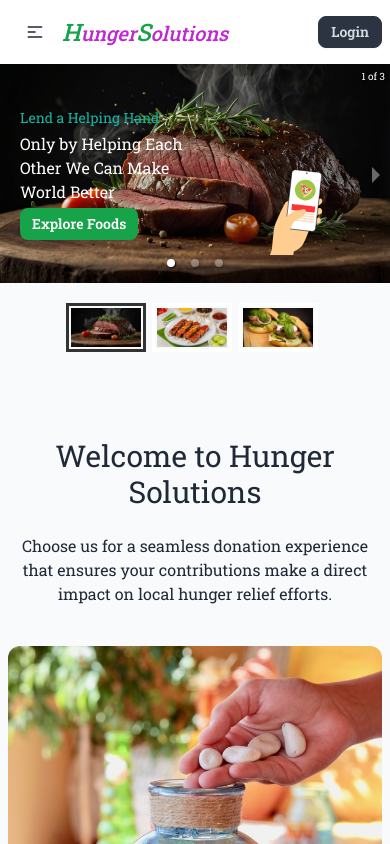
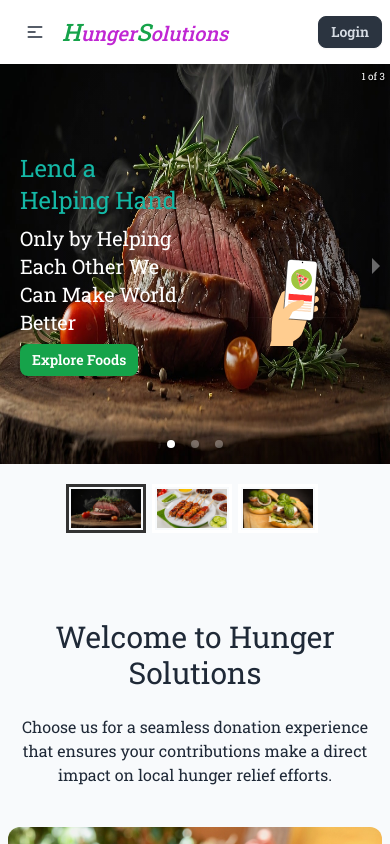
Before and after one commit to ahshobuj1/hunger-solutions-client, a React (Vite) app: page / in a window 390 px wide. Shown: the top 844 px of the page. Built offline with nearby package versions, Linux system fonts and the light colour scheme; no server answers.

Commit message:
create custom AxiosSecure for fetch data, sloved some header and navbar bugs issue

```diff
--- a/package.json
+++ b/package.json
@@ -10,6 +10,7 @@
     "preview": "vite preview"
   },
   "dependencies": {
+    "axios": "^1.7.7",
     "firebase": "^10.13.1",
     "localforage": "^1.10.0",
     "lottie-react": "^2.4.0",
--- /dev/null
+++ b/src/hooks/AxiosSecure/useAxiosSecure.jsx
@@ -0,0 +1,12 @@
+import axios from 'axios';
+
+const axiosSecure = axios.create({
+    baseURL: 'http://localhost:5000',
+    withCredentials: true,
+});
+
+const useAxiosSecure = () => {
+    return axiosSecure;
+};
+
+export default useAxiosSecure;
--- /dev/null
+++ b/src/pages/AvailableFood/AvailableFood.jsx
@@ -0,0 +1,5 @@
+const AvailableFood = () => {
+    return <div>AvailableFood</div>;
+};
+
+export default AvailableFood;
--- a/src/pages/Home/BannerHeader/BannerHeader.jsx
+++ b/src/pages/Home/BannerHeader/BannerHeader.jsx
@@ -11,23 +11,44 @@ const BannerHeader = () => {
     return (
         <div>
             <Carousel className="text-center">
-                <div className="relative">
-                    <img
-                        src={banner1}
-                        className="max-h-[570px]"
-                        alt="banner image"
-                    />
+                <div className="relative h-[400px] md:max-h-[570px] lg:h-[600px]">
+                    <img src={banner1} className="h-full" alt="banner image" />
                     <div className="absolute top-0 left-0 text-white bg-gradient-to-r from-[#00000009] to-[#0000002e] w-full h-full p-5 lg:p-20 grid  grid-cols-2 gap-6 items-center max-h-[570px]">
-                        <div className="text-start space-y-1 md:space-y-5 ">
-                            <h3 className="text-sm md:text-2xl lg:text-4xl text-teal-500 md:font-medium">
+                        <div className="text-start space-y-2 md:space-y-5 ">
+                            <h3 className="text-2xl lg:text-4xl text-teal-500 md:font-medium">
                                 Lend a Helping Hand
                             </h3>
 
-                            <h2 className="te md:text-3xl lg:text-5xl md:font-medium ">
+                            <h2 className="text-xl md:text-3xl lg:text-5xl md:font-medium ">
                                 Only by Helping Each Other We Can Make World
                                 Better
                             </h2>
-                            <button className="btn-sm btn  bg-green-600 hover:bg-teal-500 border-none text-white md:px-10">
+                            <button className="btn-sm btn bg-green-600 hover:bg-teal-500 border-none text-white md:px-10">
+                                Explore Foods
+                            </button>
+                        </div>
+                        <div className="flex justify-center items-center">
+                            <Lottie
+                                className="lg:w-96"
+                                animationData={foodsAnimation}
+                                loop={true}
+                            />
+                        </div>
+                    </div>
+                </div>
+                <div className="relative h-[400px] md:max-h-[570px] lg:h-[600px]">
+                    <img src={banner2} className="h-full" alt="banner image" />
+                    <div className="absolute top-0 left-0 text-white bg-gradient-to-r from-[#0000006e] to-[#0000008f] w-full h-full p-5 lg:p-20 grid  grid-cols-2 gap-6 items-center max-h-[570px]">
+                        <div className="text-start space-y-1 md:space-y-5 ">
+                            <h3 className="text-2xl lg:text-4xl text-teal-500 md:font-medium">
+                                Lend a Helping Hand
+                            </h3>
+
+                            <h2 className="text-xl md:text-3xl lg:text-5xl md:font-medium ">
+                                Only by Helping Each Other We Can Make World
+                                Better
+                            </h2>
+                            <button className="btn-sm btn bg-green-600 hover:bg-teal-500 border-none text-white md:px-10">
                                 Explore Foods
                             </button>
                         </div>
@@ -40,52 +61,19 @@ const BannerHeader = () => {
                         </div>
                     </div>
                 </div>
-                <div className="relative">
-                    <img
-                        src={banner2}
-                        className="max-h-[570px]"
-                        alt="banner image"
-                    />
+                <div className="relative h-[400px] md:max-h-[570px] lg:h-[600px]">
+                    <img src={banner3} className="h-full" alt="banner image" />
                     <div className="absolute top-0 left-0 text-white bg-gradient-to-r from-[#0000006e] to-[#0000008f] w-full h-full p-5 lg:p-20 grid  grid-cols-2 gap-6 items-center max-h-[570px]">
                         <div className="text-start space-y-1 md:space-y-5 ">
-                            <h3 className="text-sm md:text-2xl lg:text-4xl text-teal-500 md:font-medium">
+                            <h3 className="text-2xl lg:text-4xl text-teal-500 md:font-medium">
                                 Lend a Helping Hand
                             </h3>
 
-                            <h2 className="te md:text-3xl lg:text-5xl md:font-medium ">
+                            <h2 className="text-xl md:text-3xl lg:text-5xl md:font-medium ">
                                 Only by Helping Each Other We Can Make World
                                 Better
                             </h2>
-                            <button className="btn-sm btn  bg-green-600 hover:bg-teal-500 border-none text-white md:px-10">
-                                Explore Foods
-                            </button>
-                        </div>
-                        <div>
-                            <Lottie
-                                className="lg:w-96"
-                                animationData={foodsAnimation}
-                                loop={true}
-                            />
-                        </div>
-                    </div>
-                </div>
-                <div className="relative">
-                    <img
-                        src={banner3}
-                        className="max-h-[570px]"
-                        alt="banner image"
-                    />
-                    <div className="absolute top-0 left-0 text-white bg-gradient-to-r from-[#0000006e] to-[#0000008f] w-full h-full p-5 lg:p-20 grid  grid-cols-2 gap-6 items-center max-h-[570px]">
-                        <div className="text-start space-y-1 md:space-y-5 ">
-                            <h3 className="text-sm md:text-2xl lg:text-4xl text-teal-500 md:font-medium">
-                                Lend a Helping Hand
-                            </h3>
-
-                            <h2 className="te md:text-3xl lg:text-5xl md:font-medium ">
-                                Only by Helping Each Other We Can Make World
-                                Better
-                            </h2>
-                            <button className="btn-sm btn  bg-green-600 hover:bg-teal-500 border-none text-white md:px-10">
+                            <button className="btn-sm btn bg-green-600 hover:bg-teal-500 border-none text-white md:px-10">
                                 Explore Foods
                             </button>
                         </div>
--- a/src/pages/Home/FeaturedFood/FeaturedFood.jsx
+++ b/src/pages/Home/FeaturedFood/FeaturedFood.jsx
@@ -1,11 +1,12 @@
 import {useEffect, useState} from 'react';
 import FoodCard from '../../../components/FoodCard.jsx/FoodCard';
+import {Link} from 'react-router-dom';
 
 const FeaturedFood = () => {
     const [foods, setFoods] = useState([]);
 
     useEffect(() => {
-        fetch('public/foodItems.json')
+        fetch('http://localhost:5000/foods')
             .then((res) => res.json())
             .then((data) => setFoods(data));
     }, []);
@@ -22,8 +23,13 @@ const FeaturedFood = () => {
             </div>
             <div className="grid grid-cols-1 md:grid-cols-2 lg:grid-cols-3 gap-6 p-5 ">
                 {foods.map((food) => (
-                    <FoodCard key={food.expiry_datetime} food={food} />
+                    <FoodCard key={food._id} food={food} />
                 ))}
+            </div>
+            <div className="text-center ">
+                <Link to="" className="btn btn-secondary my-2 px-10">
+                    Explore All
+                </Link>
             </div>
         </section>
     );
--- a/src/pages/Shared/Navbar/Navbar.jsx
+++ b/src/pages/Shared/Navbar/Navbar.jsx
@@ -96,8 +96,10 @@ const Navbar = () => {
                             {navLinks}
                         </ul>
                     </div>
-                    <Link to="/">
-                        <a className=" text-xl md:text-3xl italic font-medium text-fuchsia-600 ">
+
+                    <Link
+                        to="/"
+                        className=" text-xl md:text-3xl italic font-medium text-fuchsia-600 ">
                         <span className="text-2xl md:text-4xl text-bold text-green-600 ">
                             H
                         </span>
@@ -106,7 +108,6 @@ const Navbar = () => {
                             S
                         </span>
                         olutions
-                        </a>
                     </Link>
                 </div>
                 <div className="navbar-center hidden lg:flex">
@@ -126,7 +127,7 @@ const Navbar = () => {
                                                 ? 'https://img.daisyui.com/images/stock/photo-1534528741775-53994a69daeb.webp'
                                                 : user.photoURL
                                         }
-                                        alt="user images"
+                                        alt="user profile images"
                                     />
                                 </div>
                             </div>
--- a/src/routes/Routes.jsx
+++ b/src/routes/Routes.jsx
@@ -4,6 +4,7 @@ import Home from '../pages/Home/Home/Home';
 import Error from '../components/Error/Error';
 import SignIn from '../pages/SignIn/SignIn';
 import SignUp from '../pages/SignUp/SignUp';
+import AvailableFood from '../pages/AvailableFood/AvailableFood';
 
 const router = createBrowserRouter([
     {
@@ -23,6 +24,10 @@ const router = createBrowserRouter([
                 path: '/signup',
                 element: <SignUp />,
             },
+            {
+                path: '/available',
+                element: <AvailableFood />,
+            },
         ],
     },
 ]);
```
Also changed, not shown: 1 other file (tests, documents, lock files or other folders). Lines whose indentation alone changed are shown as unchanged.
